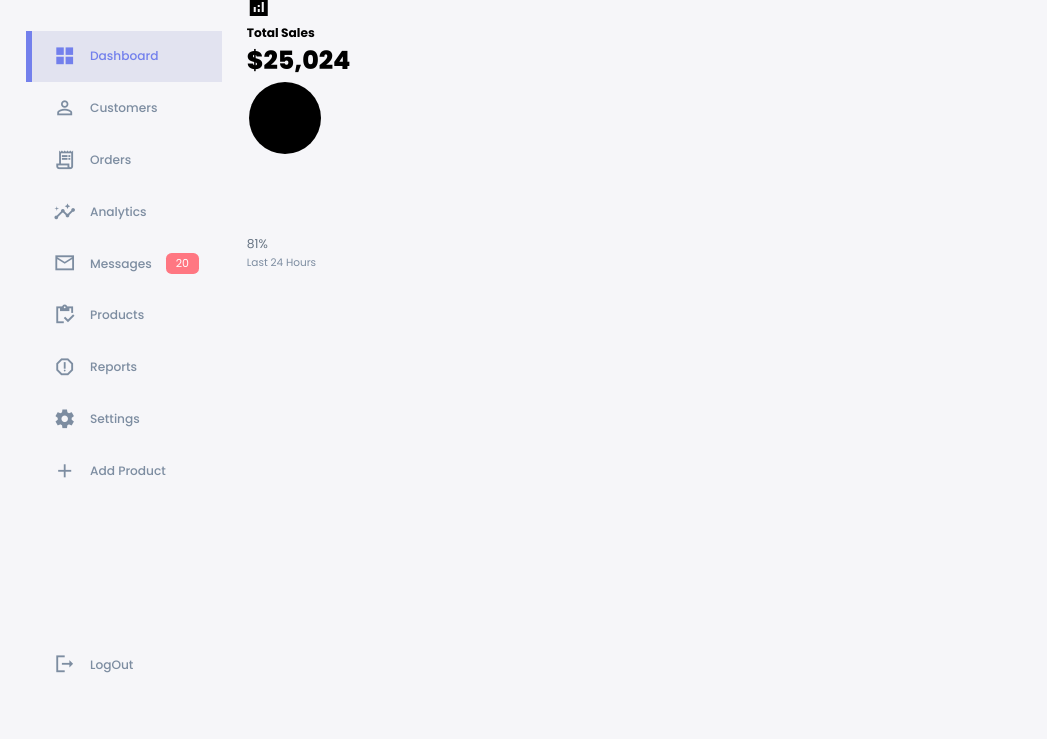
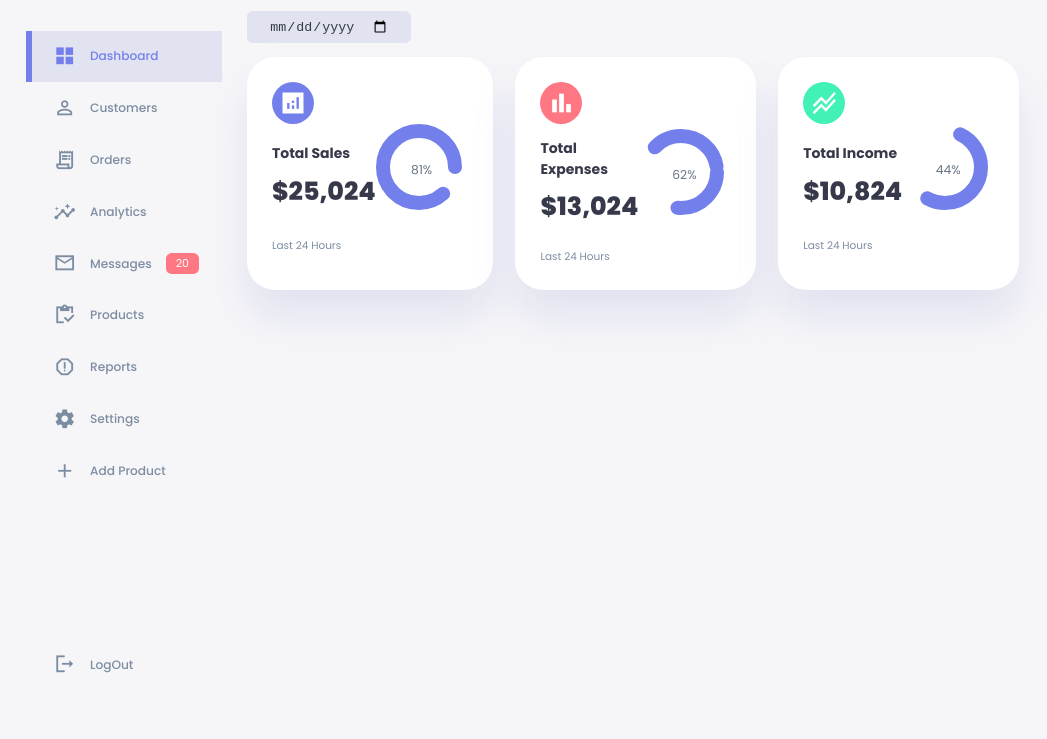
Before and after one commit to Dewa0502/Dashboard-Project, a plain HTML site: page index.html in a window 1280 px wide. Shown: the part 61-800 px from the top of the page, without its empty margins (0-1047 px from the left). Drawn offline with Linux system fonts and the light colour scheme.

Commit message:
HTML CSS for Dashboard

```diff
--- a/index.html
+++ b/index.html
@@ -82,7 +82,7 @@
                             <h3>Total Sales</h3>
                             <h1>$25,024</h1>
                         </div>
-                        <div class="proress">
+                        <div class="progress">
                             <svg>
                                 <circle cx="38" cy="38" r="36"></circle>
                             </svg>
@@ -94,6 +94,44 @@
                     <small class="text-muted">Last 24 Hours</small>
                 </div>
                 <!-- END OF SALES -->
+                <div class="expenses">
+                    <span class="material-icons-sharp">bar_chart</span>
+                    <div class="middle">
+                        <div class="left">
+                            <h3>Total Expenses</h3>
+                            <h1>$13,024</h1>
+                        </div>
+                        <div class="progress">
+                            <svg>
+                                <circle cx="38" cy="38" r="36"></circle>
+                            </svg>
+                            <div class="number">
+                                <p>62%</p>
+                            </div>
+                        </div>
+                    </div>
+                    <small class="text-muted">Last 24 Hours</small>
+                </div>
+                <!-- End of Expenses-->
+                <div class="income">
+                    <span class="material-icons-sharp">stacked_line_chart</span>
+                    <div class="middle">
+                        <div class="left">
+                            <h3>Total Income</h3>
+                            <h1>$10,824</h1>
+                        </div>
+                        <div class="progress">
+                            <svg>
+                                <circle cx="38" cy="38" r="36"></circle>
+                            </svg>
+                            <div class="number">
+                                <p>44%</p>
+                            </div>
+                        </div>
+                    </div>
+                    <small class="text-muted">Last 24 Hours</small>
+                </div>
+                <!-- End of Income -->
             </div>
         </main>
     </div>
--- a/style.css
+++ b/style.css
@@ -48,6 +48,7 @@ body {
     background: var(--color-background);
     user-select: none;
     overflow-x: hidden;
+    color: var(--color-dark)
 }
 
 .container{
@@ -223,3 +224,121 @@ aside .sidebar .message-count{
     font-size: 11px;
     border-radius: var(--border-radius-1);
 }
+
+/* Main Section Styling */
+
+main{
+    margin-top: 1.4rem;
+}
+
+main .date{
+    display: inline-block;
+    background: var(--color-light);
+    border-radius: var(--border-radius-1);
+    margin-top: 1rem;
+    padding: 0.5rem 1.6rem;
+}
+
+main .date input[type="date"]{
+    background: transparent;
+    color: var(--color-dark);
+}
+
+main .insights{
+    display: grid;
+    grid-template-columns: repeat(3, 1fr);
+    gap: 1.6rem;
+}
+
+main .insights > div{
+    background: var(--color-white);
+    padding: var(--card-padding);
+    border-radius: var(--card-border-radius);
+    margin-top: 1rem;
+    box-shadow: var(--box-shadow);
+    transition: all 300ms ease;
+}
+
+main .insights > div:hover {
+    box-shadow: none;
+}
+
+main .insights > div span{
+    background: var(--color-primary);
+    padding: 0.5rem;
+    border-radius: 50%;
+    color: var(--color-white);
+    font-size: 2rem;
+}
+
+main .insights > div.expenses span{
+    background: var(--color-danger);
+}
+
+main .insights > div.income span{
+    background: var(--color-success);
+}
+
+main .insights > div .middle{
+    display: flex;
+    align-items: center;
+    justify-content: space-between;
+}
+
+main .insights h3{
+    margin: 1rem 0 0.6rem;
+    font-size: 1rem;
+}
+
+main .insights .progress{
+    position: relative;
+    width: 92px;
+    height: 92px;
+    border-radius: 50%;
+}
+
+main .insights svg {
+    width: 7rem;
+    height: 7rem;
+}
+
+main .insights svg circle{
+    fill: none;
+    stroke: var(--color-primary);
+    stroke-width: 14;
+    stroke-linecap: round;
+    transform: translate(5px , 5px);
+    stroke-dasharray: 110;
+    stroke-dashoffset: 92;
+}
+
+main .insights .sales svg circle{
+    stroke-dashoffset: -30;
+    stroke-dasharray: 200;
+}
+
+main .insights .expenses svg circle{
+    stroke-dashoffset: 20;
+    stroke-dasharray: 80;
+}
+
+main .insights .income svg circle{
+    stroke-dashoffset: 35;
+    stroke-dasharray: 110;
+}
+
+main .insights .progress .number {
+    position: absolute;
+    top: 0;
+    left: 0;
+    height: 100%;
+    width: 100%;
+    display: flex;
+    justify-content: center;
+    align-items: center;
+}
+
+main .insights small{
+    margin-top: 1.6rem;
+    display: block;
+}
```
